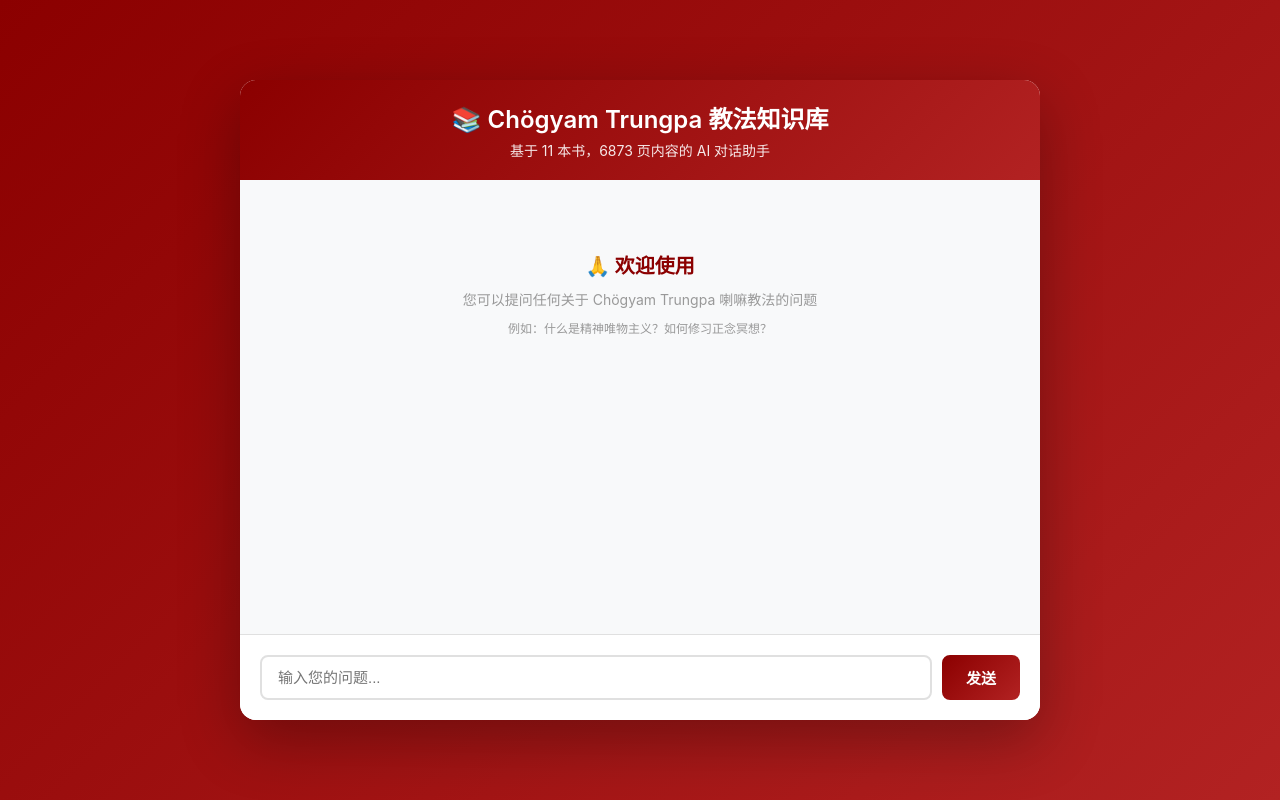
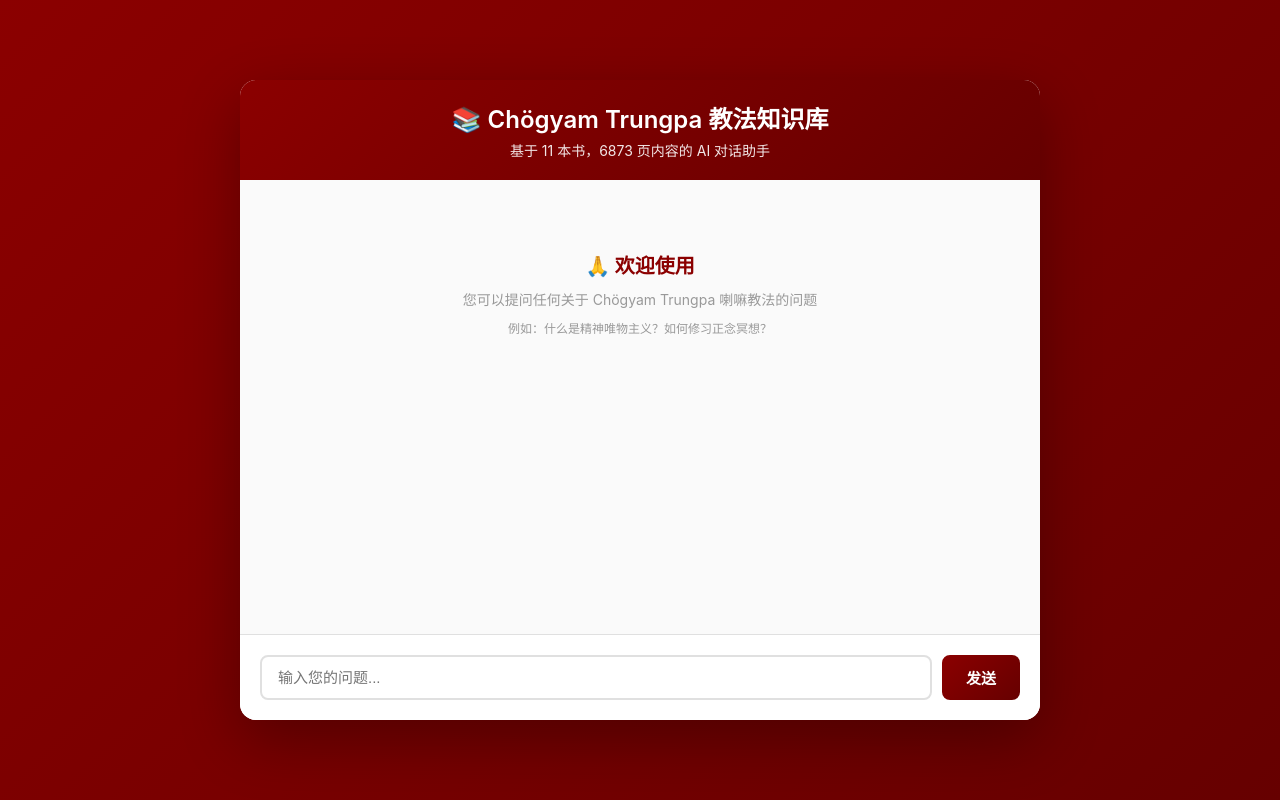
Before and after one commit to huangzhihou/trungpa-dharma-ai, a website: page public/index-vercel.html in a window 1280 px wide. Drawn offline with Linux system fonts and the light colour scheme.

Commit message:
Update to serene white theme with dark maroon accents

```diff
--- a/public/index-vercel.html
+++ b/public/index-vercel.html
@@ -13,7 +13,7 @@
 
     body {
       font-family: -apple-system, BlinkMacSystemFont, 'Segoe UI', 'PingFang SC', sans-serif;
-      background: linear-gradient(135deg, #8B0000 0%, #B22222 100%);
+      background: linear-gradient(135deg, #8B0000 0%, #660000 100%);
       min-height: 100vh;
       display: flex;
       justify-content: center;
@@ -34,7 +34,7 @@
     }
 
     .header {
-      background: linear-gradient(135deg, #8B0000 0%, #B22222 100%);
+      background: linear-gradient(135deg, #8B0000 0%, #660000 100%);
       color: white;
       padding: 20px;
       text-align: center;
@@ -55,7 +55,7 @@
       flex: 1;
       overflow-y: auto;
       padding: 20px;
-      background: #f8f9fa;
+      background: #fafafa;
     }
 
     .message {
@@ -126,7 +126,7 @@
 
     #sendButton {
       padding: 12px 24px;
-      background: linear-gradient(135deg, #8B0000 0%, #B22222 100%);
+      background: linear-gradient(135deg, #8B0000 0%, #660000 100%);
       color: white;
       border: none;
       border-radius: 8px;
```
